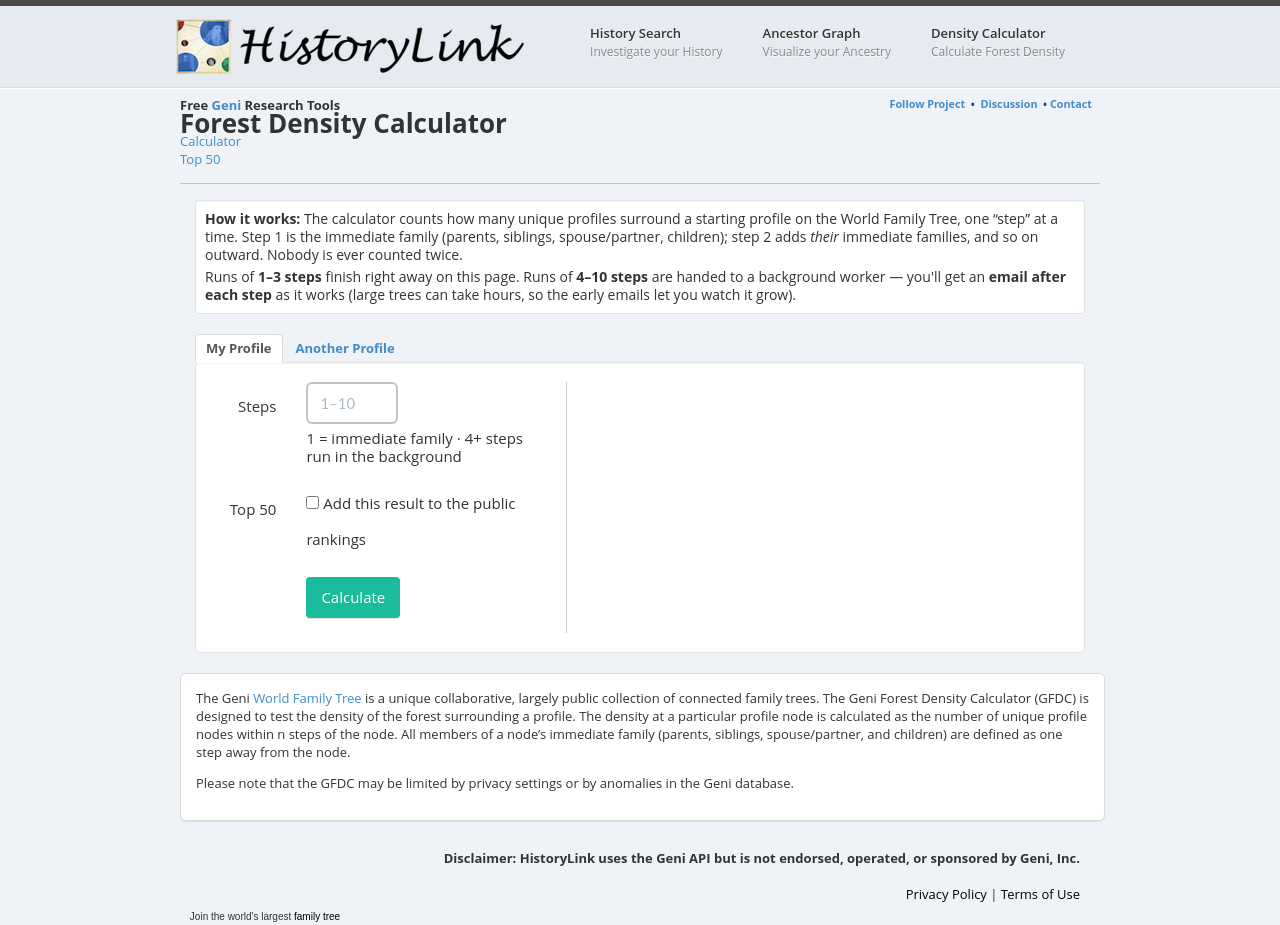
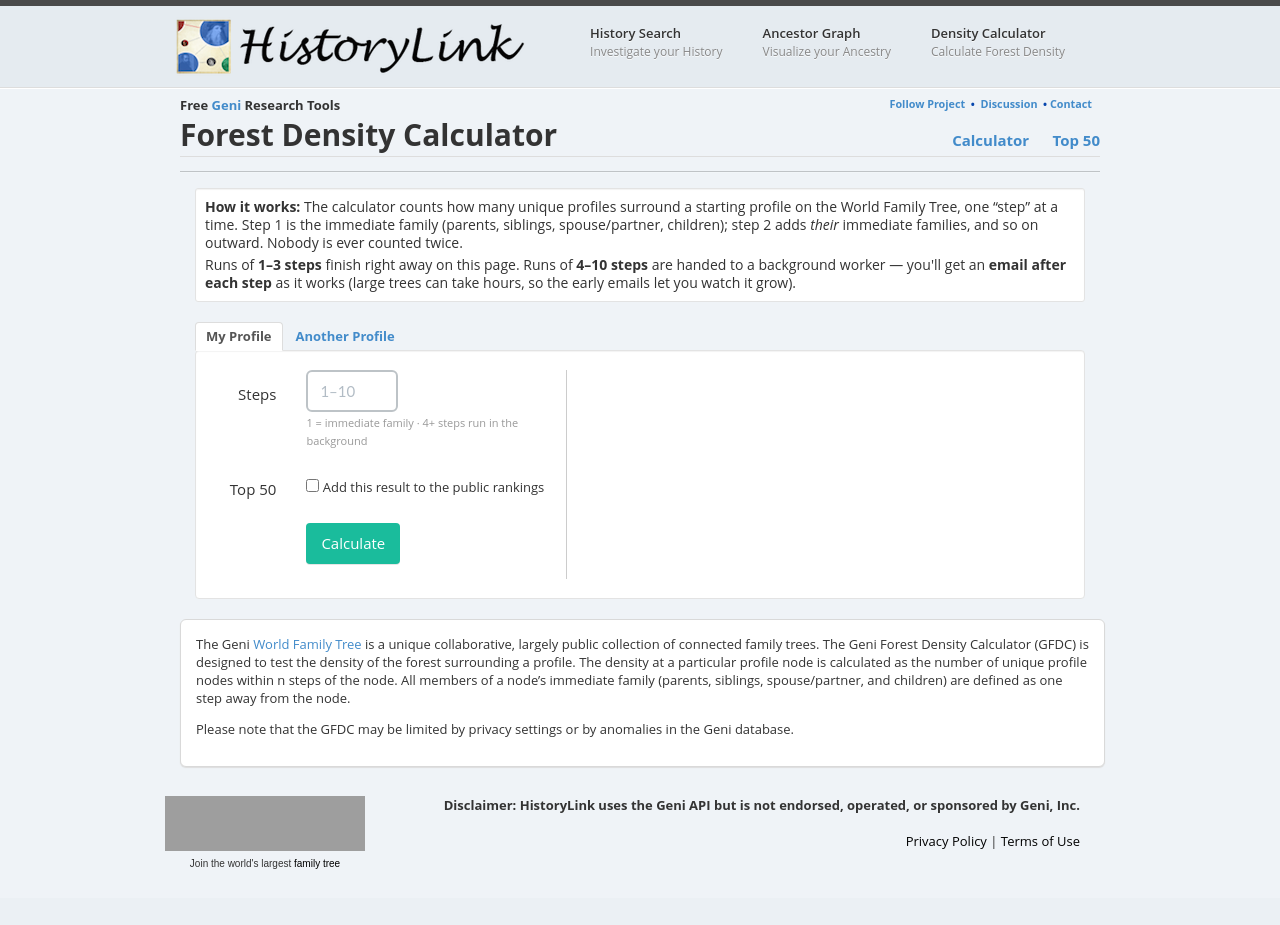
Before and after one commit to randols912-creator/GFDC, a Flask app: template templates/index.html in a window 1280 px wide. Shown: the top 925 px of the page. After the commit the page ends 869 px from the top, so only its background shows below. Run offline with Flask 2, Linux system fonts and the light colour scheme; the template is opened without the code that fills it, so the values that code supplies are empty; some libraries are stand-ins or nearby versions; grey boxes are pictures that could not be loaded.

Commit message:
Add files via upload

```diff
--- a/static/css/custom.css
+++ b/static/css/custom.css
@@ -63,3 +63,26 @@ footer hr{border-top: 1px solid #2f4154}
 #Top50Controller ul{margin-left: 0;padding-left: 0}
 #Top50Controller ul li.btn.active{background-color: #5dade2 !important;border-color: #5dade2 !important}
 #Top50Controller table td{font-size: 15px;}
+
+/* --- title bar --- */
+.gfdc-titlebar{display: flex; align-items: baseline; justify-content: space-between;
+    flex-wrap: wrap; margin: 12px 0 14px 0; padding-bottom: 6px; border-bottom: 1px solid #ddd;}
+.gfdc-titlebar h1{font-size: 30px; margin: 0; white-space: nowrap; border: none;}
+.gfdc-nav{list-style: none; margin: 0; padding: 0;}
+.gfdc-nav li{display: inline-block; margin-left: 20px;}
+.gfdc-nav li a{font-size: 15px; font-weight: bold; text-decoration: none;}
+
+/* --- calculator UX --- */
+.gfdc-intro{font-size: 13px; background-color: #f4f9ff; border-color: #cfe3f5; margin-bottom: 12px;}
+#uniqueProfiles .help-block{font-size: 11px !important; color: #999 !important; margin: 2px 0 0 0; font-weight: normal;}
+.gfdc-check{font-weight: normal !important; font-size: 13px !important; padding-top: 7px; cursor: pointer;}
+.gfdc-check input{margin-right: 6px;}
+.search-results{border: 1px solid #ddd; border-radius: 4px; max-height: 240px; overflow-y: auto; margin: 0 0 6px 0; background: #fff;}
+.search-results li{padding: 5px 10px; border-bottom: 1px solid #eee; font-size: 13px; line-height: 22px;}
+.search-results li:last-child{border-bottom: none;}
+.search-results li:hover{background-color: #f4f9ff;}
+.search-results li.selected{background-color: #dff0d8;}
+.search-results .sr-select{margin-right: 8px; min-width: 72px;}
+.search-results .sr-name{cursor: pointer;}
+.search-results .sr-link{float: right; font-size: 11px; margin-top: 2px;}
+#uniqueProfiles .alert{margin: 8px 0; font-size: 13px;}
```
